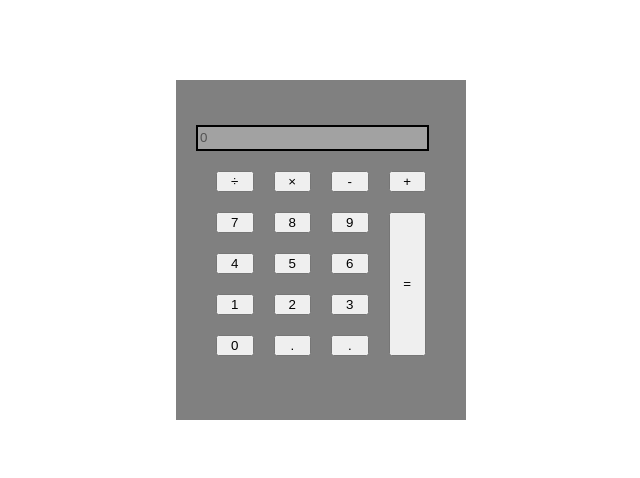
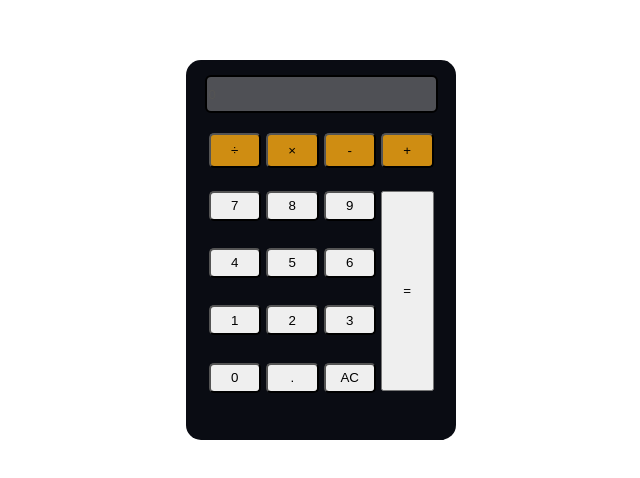
Before and after one commit to gabalbcos/calculator-project, a plain HTML site: page index.html in a window 1280 px wide. Shown: the part 150-628 px from the top of the page, without its empty margins (319-959 px from the left). Drawn offline with Linux system fonts and the light colour scheme.

Commit message:
Add colored buttons + initial design

```diff
--- a/index.html
+++ b/index.html
@@ -30,8 +30,8 @@
             <button class="calculator__number-button" value="0">0</button>
 
             <button class="calculator__number-button" value=".">.</button>
-            <button class="calculator__number-button" value=".">.</button>
-            <button class="calculator__number-button-equal " value="=">=</button>
+            <button class="calculator__number-button" value="AC">AC</button>
+            <button class="calculator__number-button-equal" value="=">=</button>
 
 
         </div>
--- a/styles.css
+++ b/styles.css
@@ -3,15 +3,19 @@ body{
 }
 
 .calculator {
-    height: 300px;
+    height: 350px;
     width: 250px;
-    padding: 20px;
-    background-color: grey;
+    padding: 15px 10px;
+    background-color: rgb(10, 12, 19);
+    border-radius: 15px;
     position: absolute;
     top: 50%;
     left: 50%;
     transform: translate(-50%, -50%);
     align-content: center;
+    display: flex;
+    align-items: center;
+    flex-direction: column;
 
 }
 
@@ -19,22 +23,32 @@ body{
     display: grid;
     grid-template-columns: repeat(4, 1fr);
     grid-template-rows: repeat(5, 1fr);
-    grid-gap: 20px;
+    grid-gap: 5px;
     padding: 20px;
+    width: 225px;
+    height: 100%;
+    padding-bottom: 10px;
 }
 
 .calculator__screen{
-    height: 20px;
+    height: 40px;
     width: 225px;
     border: 2px solid black;
+    border-radius: 6px;
 
 }
 
+.calculator__number-button{
+    border-radius: 5px;
+    height: 30px;
+}
 .calculator__number-button-equal{
  grid-area: 2/ 4 / 6 / 5;
- height: 100%;
+ height: 200px;
 }
 
 .calculator__number-symbol{
-
+    border-radius: 5px;
+    height: 35px;
+    background-color: rgb(207, 141, 18);
 }
```
